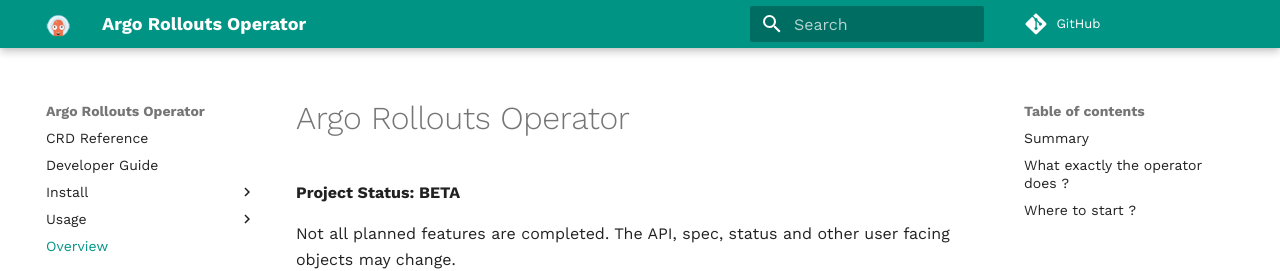
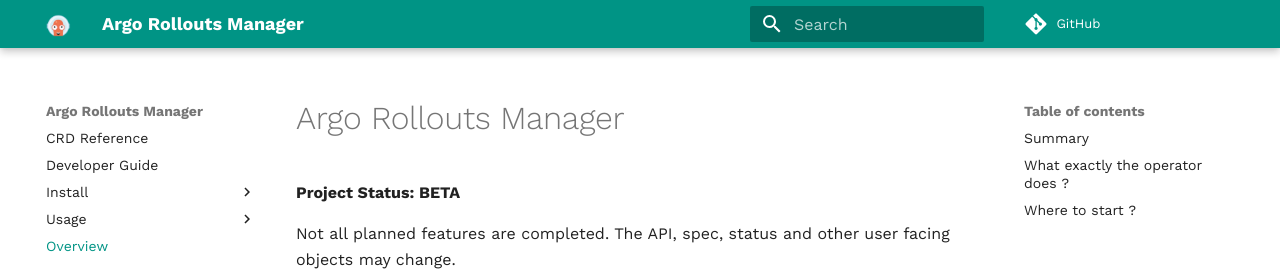
Before and after one commit to argoproj-labs/argo-rollouts-manager, an MkDocs documentation site: the page built from docs/index.md, in a window 1280 px wide. Shown: the top 271 px of the page. Built offline with MkDocs 1.6.1 and Material for MkDocs 9.7.7, drawn with Linux system fonts in a browser that asks for light colours; comment, search, counter and statistics services are not loaded.

Commit message:
chore: update site_name to Argo Rollouts Manager

```diff
--- a/docs/index.md
+++ b/docs/index.md
@@ -1,4 +1,4 @@
-# Argo Rollouts Operator
+# Argo Rollouts Manager
 
 **Project Status: BETA**
 
--- a/mkdocs.yml
+++ b/mkdocs.yml
@@ -1,4 +1,4 @@
-site_name: Argo Rollouts Operator
+site_name: Argo Rollouts Manager
 site_url: ""
 repo_url: https://github.com/iam-veeramalla/argo-rollouts-manager
 strict: true
```
Also changed, not shown: 2 other files.
